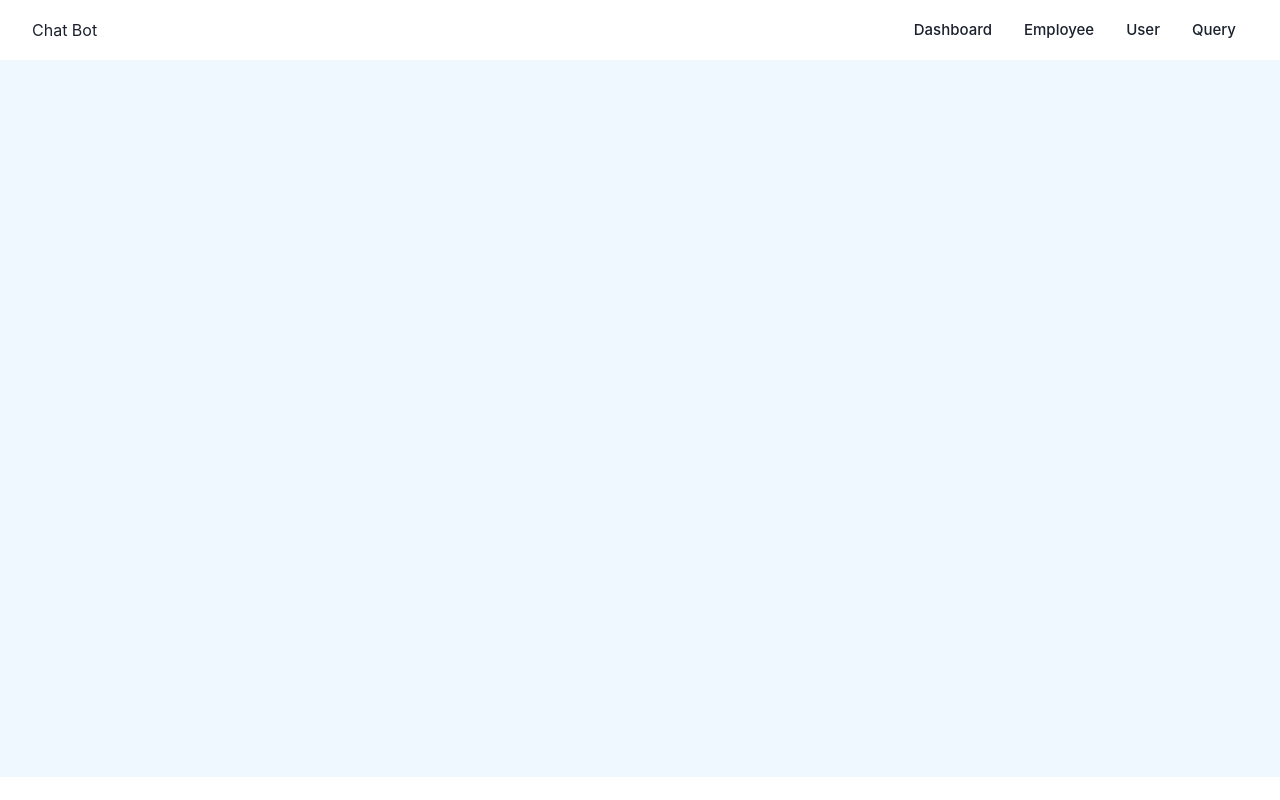
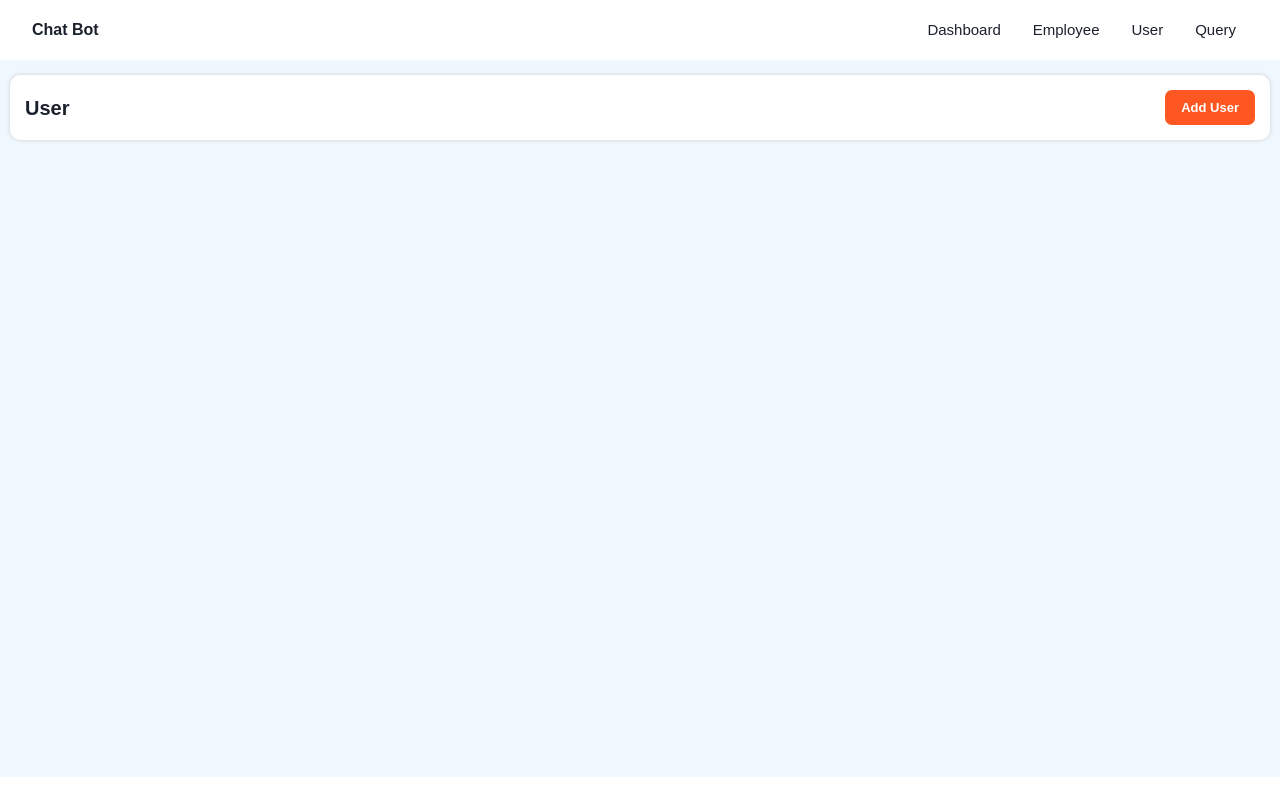
Before and after one commit to KnightDeveloper123/marworx_chatbot, a React (Vite) app: page /admin/user in a window 1280 px wide. Built offline with nearby package versions, Linux system fonts and the light colour scheme.

Commit message:
work on user

```diff
--- a/src/App.css
+++ b/src/App.css
@@ -33,3 +33,34 @@
     width: 100%;
   }
 }
+
+@import url('https://fonts.googleapis.com/css2?family=Nunito:ital,wght@0,200..1000;1,200..1000&display=swap');
+
+* {
+  font-family: "Nunito", sans-serif !important;
+  font-weight: 600;
+}
+
+:root {
+  --text-12px: 12px !important;
+  --mini-text: 13px;
+  --mini-15px: 15px;
+  --text: 16px;
+  --mini-14px: 14px;
+  --counts: 48px;
+  --count-sm: 26px;
+  --heading: 18px;
+  --big: 40px;
+  --semi-big: 20px;
+  --big-font-weight: 700;
+  --radius: 7px;
+  --shadow: rgba(149, 157, 165, 0.2) 0px 8px 24px;
+  --input-h: 35px;
+  --main-bg: #003366;
+  --text-white: #ffffff;
+  --active-bg: #FF5722;
+  /* --table-header-bg: #99D2FF; */
+  --table-header-bg: #eff2f4;
+
+  --text-black: #000000;
+}
--- a/src/App.jsx
+++ b/src/App.jsx
@@ -14,6 +14,7 @@ const MainPage = lazy(() => import('./components/user/MainPage'));
 const UserLogin = lazy(() => import('./components/user/UserLogin'));
 const AdminDashboard = lazy(() => import('./components/admin/AdminDashboard'));
 const Employee = lazy(() => import('./components/admin/Employee'));
+const User = lazy(() => import('./components/admin/User'));
 const Login = lazy(() => import('./components/admin/Login'));
 // const MainPage = lazy(() => import('./components/user/MainPage'));
 
@@ -39,6 +40,7 @@ function App() {
         <Route  path="/admin/*" element={<AdminLayout />}>
           <Route path="dashboard" element={<AdminDashboard />} />
           <Route path="employee" element={<Employee />} />
+          <Route path="user" element={<User />} />
         </Route>
 
         {/* User Routes */}
--- /dev/null
+++ b/src/Card.jsx
@@ -0,0 +1,12 @@
+import React from 'react'
+import { Box } from '@chakra-ui/react'
+
+const Card = ({children, padding, boxShadow, h}) => {
+  return (
+    <Box zIndex={1} bgColor='#fff' boxShadow={boxShadow || '0 0 4px #ccc'} padding={padding || {base: '5px', md: '10px'}} borderRadius='10px' h={h || 'auto'}>
+        {children}
+    </Box>
+  )
+}
+
+export default Card
--- /dev/null
+++ b/src/components/admin/User.jsx
@@ -0,0 +1,71 @@
+import { Button, Flex, Text } from "@chakra-ui/react";
+import React from "react";
+import Card from "../../Card";
+
+function User() {
+  return (
+    <Card>
+      <Flex
+        w="100%"
+        justifyContent="space-between"
+        direction={{ xl: "row", lg: "row", md: "row", sm: "row", base: "row" }}
+        p="5px"
+      >
+        <Flex
+          w="100%"
+          alignItems={"center"}
+          justifyContent="space-between"
+          gap="10px"
+        >
+          <Text fontWeight="var(--big-font-weight)" fontSize="var(--semi-big)">
+            User
+          </Text>
+          <Flex gap={2}>
+            {/* <InputGroup alignItems="center">
+            <InputLeftElement pointerEvents="none" top='auto'>
+              <SearchIcon />
+            </InputLeftElement>
+            <Input
+              type="text"
+              placeholder="Name, Lead status, Source..."
+              fontSize="var(--mini-text)"
+              fontWeight="var(--big-font-weight)"
+              // height={{ base: "28px", md: "30px", lg: "40px", xl: "40px" }}
+              size='sm'
+              name="currency"
+              value={searchTerm}
+              onChange={(e) => setSearchTerm(e.target.value)}
+              bgColor={"#F2F4F800"}
+              border='1px solid #858585'
+              borderRadius="var(--radius)"
+            />
+            <InputRightElement top='auto'>
+              <TbFilterCancel onClick={clearFilter} color="green.500" />
+            </InputRightElement>
+          </InputGroup> */}
+
+            <Flex
+            // display={location.pathname === "/admin/dashboard" ? "none" : "Flex"}
+            >
+              <Button
+                borderRadius="var(--radius)"
+                // leftIcon={<IoMdAdd fontSize={"20px"} />}
+                _hover={{ bgColor: "var(--active-bg)" }}
+                bgColor="var(--active-bg)"
+                color="#fff"
+                h={"35px"}
+                fontSize="var(--mini-text)"
+                fontWeight="var(--big-font-weight)"
+                // onClick={addNavigateFun}
+              >
+                Add User
+              </Button>
+            </Flex>
+          </Flex>
+        </Flex>
+      </Flex>
+    </Card>
+  );
+}
+
+export default User;
```
